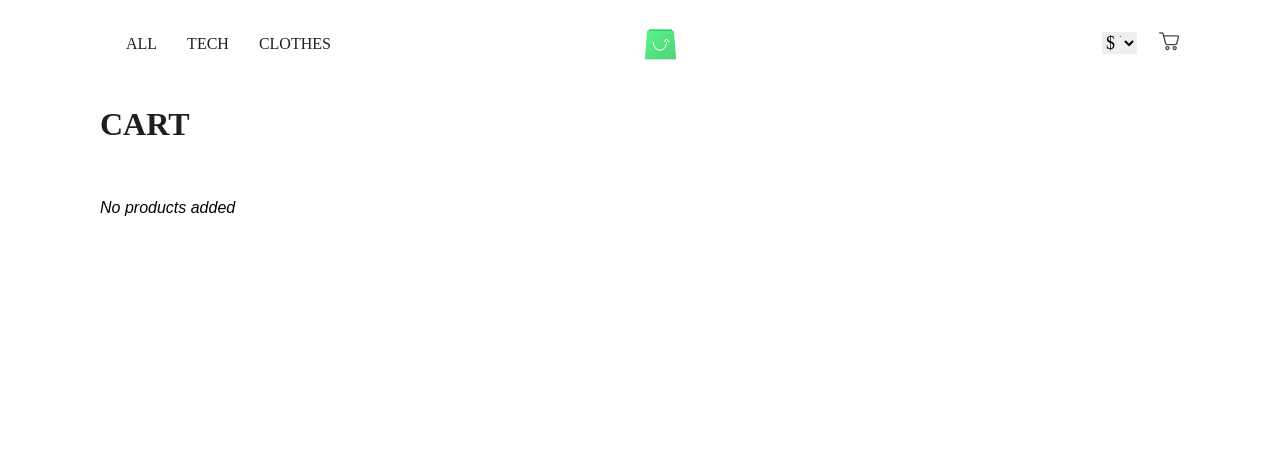
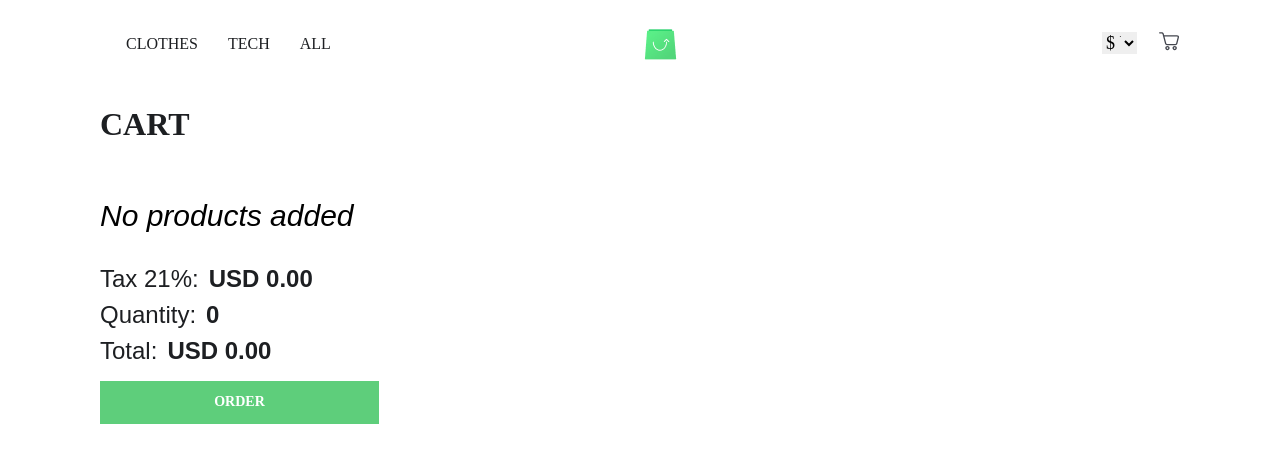
Before and after one commit to gerogarzon/scandiweb-challenge-Geronimo-Garzon, a React (Create React App) app: page /cartdetail in a window 1280 px wide. Shown: the top 462 px of the page. Built offline with nearby package versions, Linux system fonts and the light colour scheme.

Commit message:
add restriction when add to cart / mock cartdetail page

```diff
--- a/src/components/Cart.jsx
+++ b/src/components/Cart.jsx
@@ -10,15 +10,15 @@ export default class Cart extends Component {
     super(props);
     this.state = {
       cartOpen: false,
-      total:0.00,
+      total: 0.0,
     };
     this.handleClick = this.handleClick.bind(this);
     this.setTotal = this.setTotal.bind(this);
   }
 
-  async setTotal(e){
-    console.log(e)
-    console.log("hola")
+  async setTotal(e) {
+    console.log(e.amount);
+    console.log("hola");
     // await  this.setState({total: e});
     // console.log(this.state.total)
   }
@@ -27,6 +27,13 @@ export default class Cart extends Component {
     this.setState({ cartOpen: !actualState });
   }
 
+  // componentDidUpdate() {
+  //   let total = document.getElementsByClassName('cart_content_price')
+  //   console.log('total', total.forEach(element => {return element.innerText
+
+  //   }));
+  // }
+
   render() {
 
     return (
@@ -34,7 +41,12 @@ export default class Cart extends Component {
         {(context) => (
           <>
             <CartContext.Consumer>
-              {({ productsInCart, changeBackgorundColor, addQuantity, removeFromCart }) => (
+              {({
+                productsInCart,
+                changeBackgorundColor,
+                addQuantity,
+                removeFromCart,
+              }) => (
                 <>
                   <div className="cart_container">
                     <div
@@ -82,7 +94,6 @@ export default class Cart extends Component {
                         </div>
                         {productsInCart.map((item, index) => {
                           return (
-
                             <div key={index} className="cart_items_products">
                               <div className="cart_items_products_col col1">
                                 <div>{item.brand}</div>
@@ -94,43 +105,21 @@ export default class Cart extends Component {
                                         {e.currency.label ===
                                           context.currency && (
                                           <b
-                                            onChange={()=>this.setTotal(Number(item.quantity*e.amount).toFixed(2))}
                                             key="index"
                                             className="cart_content_price"
-
                                           >
-                                            {e.currency.label} {Number(item.quantity*e.amount).toFixed(2)}
+                                            {e.currency.label}{" "}
+                                            {Number(
+                                              item.quantity * e.amount
+                                            ).toFixed(2)}
                                           </b>
                                         )}
                                       </div>
                                     );
                                   })}
                                 </div>
+
                                 <div>
-
-                                {/* <div>{item.attributes.id}:</div>
-                                        {item.attributes.id === "Color" ? (
-                                          <div
-                                            style={{
-                                              backgroundColor: item.attributes.value,
-                                            }}
-                                            className="colorType"
-                                          ></div>
-                                        ) : (
-                                          <div className="attribute_value">
-                                            {item.attributes.value}
-                                          </div>
-                                        )}    */}
-
-                                {/* {item.attributes.length !== 0 && <div className="attribute_value">
-                                            {item.attributes[item.attributes.length - 1].value}
-                                          </div>} */}
-
-
-                                {/* <div className="attribute_value">
-                                            {item.attribute[0].value}
-                                          </div> */}
-
                                   {item.attributes.map((attribute, index) => {
                                     return (
                                       <div key={index}>
@@ -150,36 +139,12 @@ export default class Cart extends Component {
                                       </div>
                                     );
                                   })}
-
-
-
-                                  {/* <div key={index}>
-                                        <div>{item.attribute[Array.length-1]}:</div>
-                                        {item.attribute[Array.length-1].id === "Color" ? (
-                                          <div
-                                            style={{
-                                              backgroundColor: item.attribute[Array.length-1].value,
-                                            }}
-                                            className="colorType"
-                                          ></div>
-                                        ) : (
-                                          <div className="attribute_value">
-                                            {item.attribute[Array.length-1].value}
-                                          </div>
-                                        )}
-                                      </div> */}
-
-
-
                                 </div>
                               </div>
 
-                              {/* {item.attributes.map((a,idx)=>{return(
-                              <div key={idx} className="cart_items_products_col col2">
+                              <div className="cart_items_products_col col2">
                                 <button
-                                    data-attribute={a.value}
-                                    data-id={item.name}
-                                    onClick={addQuantity}
+                                  onClick={()=>addQuantity(item.id)}
                                   className="button_add"
                                 >
                                   +
@@ -188,39 +153,12 @@ export default class Cart extends Component {
                                   {item.quantity}
                                 </div>
                                 <button
-                                    data-id={item.name}
-                                    onClick={removeFromCart}
+                                  onClick={()=>removeFromCart(item.id)}
                                   className="button_subtract"
                                 >
                                   -
                                 </button>
                               </div>
-                              )})} */}
-
-                                <div className="cart_items_products_col col2">
-                                  <button
-                                    // data-attribute={a.value}
-                                    data-id={item.name}
-                                    onClick={addQuantity}
-                                    className="button_add"
-                                    >
-                                      +
-                                    </button>
-                                  <div className="product_quantity">
-                                    {item.quantity}
-                                  </div>
-                                  <button
-                                    data-id={item.name}
-                                    onClick={removeFromCart}
-                                    className="button_subtract"
-                                  >
-                                    -
-                                  </button>
-                                </div>
-
-
-
-
 
                               <div className="cart_items_products_col col3">
                                 <img
@@ -230,17 +168,21 @@ export default class Cart extends Component {
                                 />
                               </div>
                             </div>
-
-
-
                           );
                         })}
 
-
-                        <div  className="total">
+                        <div className="total">
                           <b className="total_title">Total</b>
                           <b className="total_amount">
-                              {productsInCart.quantity}
+
+                          {context.currency}{" "}{Number(productsInCart.reduce((acc, product)=>{
+                              if(product.prices.map(e=>{return e.currency.label ===context.currency})) {
+                                 let price = product.prices.find(evt=>{return evt.currency.label ===context.currency});
+                                return acc + price.amount * product.quantity;
+                              }
+                              }, 0)).toFixed(2)}
+
+
                           </b>
                         </div>
 
--- a/src/components/CartDetail.jsx
+++ b/src/components/CartDetail.jsx
@@ -7,45 +7,55 @@ export default class CartDetail extends Component {
   constructor(props) {
     super(props);
     this.state = {
-      counter: 1,
+      total: 0.0,
+      carousel: "",
     };
+    this.changeImage = this.changeImage.bind(this);
   }
+
+  changeImage=(id)=>{
+    let productId= id;
+    console.log(productId);
+    let context = this.context.productsInCart.find((e)=> e.id === productId)
+    console.log(context)
+    let gallery = context.gallery;
+    let i = 0;
+    let currentImage = gallery[i+1]
+    console.log(currentImage);
+  }
+
   render() {
     return (
       <>
         <CartContext.Consumer>
-          {({ productsInCart, addQuantity, removeFromCart }) => (
+          {({ productsInCart, addQuantity, removeFromCart, backgroundColor }) => (
             <>
               <CurrencyContext.Consumer>
                 {(context) => (
                   <>
-                    <div className="cartdetail_container">
+                    <div style={{opacity:backgroundColor}} className="cartdetail_container">
                       <div className="title">CART</div>
                       {productsInCart.length === 0 && (
                         <em className="empty_cart">No products added</em>
                       )}
                       {productsInCart.map((item, index) => {
                         return (
-                          <div key={index}>
-                            <div className="products_container">
+                          <div key={index} className="products_container">
                             <div className="products_items">
                               <div className="products_items_col colone">
                                 <b className="product_brand">{item.brand}</b>
-                                  <div className="product_name">
-                                    {item.name}
-                                  </div>
+                                <div className="product_name">{item.name}</div>
                                 <div>
-                                    {item.prices.map((item, index) => {
+                                  {item.prices.map((e, index) => {
                                     return (
                                       <div key={index}>
-                                          {item.currency.label ===
+                                        {e.currency.label ===
                                           context.currency && (
-                                            <p
-                                              key="index"
-                                              className="item_price"
-                                            >
-                                              {item.currency.label}{" "}
-                                              {item.amount}
+                                          <p key="index" className="item_price">
+                                            {e.currency.label}{" "}
+                                            {Number(
+                                              item.quantity * e.amount
+                                            ).toFixed(2)}
                                           </p>
                                         )}
                                       </div>
@@ -62,8 +72,7 @@ export default class CartDetail extends Component {
                                         {attribute.id === "Color" ? (
                                           <div
                                             style={{
-                                                backgroundColor:
-                                                  attribute.value,
+                                              backgroundColor: attribute.value,
                                             }}
                                             className="attribute_typecolor"
                                           ></div>
@@ -80,8 +89,7 @@ export default class CartDetail extends Component {
                               <div className="products_items_col coltwo">
                                 <button
                                   className="add_button"
-                                    data-id={item.name}
-                                    onClick={addQuantity}
+                                  onClick={() => addQuantity(item.id)}
                                 >
                                   +
                                 </button>
@@ -92,8 +100,7 @@ export default class CartDetail extends Component {
 
                                 <button
                                   className="subtract_button"
-                                    data-id={item.name}
-                                    onClick={removeFromCart}
+                                  onClick={() => removeFromCart(item.id)}
                                 >
                                   -
                                 </button>
@@ -104,13 +111,68 @@ export default class CartDetail extends Component {
                                   src={item.gallery[0]}
                                   alt="product"
                                 />
-                                </div>
+                                <button
+                                onClick={()=>this.changeImage(item.id)}>aw</button>
                               </div>
                             </div>
                           </div>
                         );
                       })}
-                      <div className="total_container"></div>
+                      <div className="total_container">
+                        <div className="total_items">
+                          <p>Tax 21%:</p>
+                          <b className="amount_total">
+                            {context.currency}{" "}
+                            {Number(Number(
+                              productsInCart.reduce((acc, product) => {
+                                if (
+                                  product.prices.map((e) => {
+                                    return (
+                                      e.currency.label === context.currency
+                                    );
+                                  })
+                                ) {
+                                  let price = product.prices.find((evt) => {
+                                    return (
+                                      evt.currency.label === context.currency
+                                    );
+                                  });
+                                  return acc + price.amount * product.quantity;
+                                }
+                              }, 0)
+                            ).toFixed(2) * 0.21).toFixed(2)}{" "}
+                          </b>
+                        </div>
+                        <div className="total_items">
+                          <p>Quantity:</p>
+                          <b className="amount_total">{productsInCart.reduce((acc, product)=>{ return acc + product.quantity}, 0)}</b>
+                        </div>
+                        <div className="total_items">
+                          <p>Total:</p>
+                          <b className="amount_total">
+                            {context.currency}{" "}
+                            {Number(
+                              productsInCart.reduce((acc, product) => {
+                                if (
+                                  product.prices.map((e) => {
+                                    return (
+                                      e.currency.label === context.currency
+                                    );
+                                  })
+                                ) {
+                                  let price = product.prices.find((evt) => {
+                                    return (
+                                      evt.currency.label === context.currency
+                                    );
+                                  });
+                                  return acc + price.amount * product.quantity;
+                                }
+                              }, 0)
+                            ).toFixed(2)}
+                          </b>
+                        </div>
+                        <button className="btn_order">ORDER</button>
+                      </div>
                     </div>
                   </>
                 )}
@@ -122,3 +184,4 @@ export default class CartDetail extends Component {
     );
   }
 }
+CartDetail.contextType = CartContext;
--- a/src/components/Header.jsx
+++ b/src/components/Header.jsx
@@ -19,14 +19,14 @@ export default class Header extends Component {
             <nav className="header">
               <div className="navigation">
                 <div className="header_navigation">
-                  <Link className="header_navigation_elements" to="/">
-                    <label className="header_navigation_elements_label" >ALL</label>
+                  <Link className="header_navigation_elements" to="/clothescategory">
+                    <label className="header_navigation_elements_label">CLOTHES</label>
                   </Link>
                   <Link className="header_navigation_elements" to="/techcategory">
                     <label className="header_navigation_elements_label">TECH</label>
                   </Link>
-                  <Link className="header_navigation_elements" to="/clothescategory">
-                    <label className="header_navigation_elements_label">CLOTHES</label>
+                  <Link className="header_navigation_elements" to="/">
+                    <label className="header_navigation_elements_label" >ALL</label>
                   </Link>
                 </div>
               </div>
--- a/src/css/cart.css
+++ b/src/css/cart.css
@@ -113,6 +113,7 @@
   min-width: 24px;
   max-width: fit-content;
   min-height: 24px;
+  border: 1px solid #1d1f22;
 }
 .attribute_value {
   display: flex;
--- a/src/css/cartdetail.css
+++ b/src/css/cartdetail.css
@@ -1,7 +1,7 @@
 .cartdetail_container {
   display: flex;
   flex-direction: column;
-  padding:24px 0px;
+  padding: 24px 0px;
 }
 .title {
   display: flex;
@@ -10,7 +10,6 @@
   align-items: center;
   width: 100%;
   flex-grow: 1;
-  color: #1d1f22;
   padding-left: 100px;
   font-family: "Raleway";
   font-style: normal;
@@ -26,6 +25,7 @@
   justify-content: flex-start;
   align-items: center;
   padding-left: 100px;
+  font-size:30px;
 }
 .products_container {
   display: flex;
@@ -37,7 +37,6 @@
   border-top: 1px solid #e5e5e5;
   border-bottom: 1px solid #e5e5e5;
 }
-
 .products_items {
   display: flex;
   flex-direction: row;
@@ -45,9 +44,7 @@
   height: 336px;
   justify-content: center;
   align-items: center;
-
   padding: 24px 0px;
-
 }
 .products_items_col {
   display: flex;
@@ -66,40 +63,40 @@
   overflow-x: hidden;
   overflow-y: scroll;
 }
-.colone::-webkit-scrollbar{
+.colone::-webkit-scrollbar {
   background-color: #ffffff;
 }
-.product_brand{
-  font-family: 'Raleway';
+.product_brand {
+  font-family: "Raleway";
   font-style: normal;
   font-weight: 600;
   font-size: 30px;
   line-height: 27px;
   display: flex;
   align-items: center;
-  color: #1D1F22;
+  color: #1d1f22;
   margin-bottom: 16px;
 }
-.product_name{
-  font-family: 'Raleway';
+.product_name {
+  font-family: "Raleway";
   font-style: normal;
   font-weight: 400;
   font-size: 30px;
   line-height: 27px;
   display: flex;
   align-items: center;
-  color: #1D1F22;
+  color: #1d1f22;
   margin-bottom: 16px;
 }
-.item_price{
-font-family: 'Raleway';
+.item_price {
+  font-family: "Raleway";
   font-style: normal;
   font-weight: 700;
   font-size: 24px;
   line-height: 24px;
   display: flex;
   align-items: center;
-color: #1D1F22;
+  color: #1d1f22;
   margin-bottom: 16px;
 }
 .attribute_id {
@@ -173,7 +170,6 @@ margin-bottom: 16px;
   justify-content: center;
   align-items: center;
   flex-grow: 0;
-
   height: 336px;
 }
 .img {
@@ -187,7 +183,34 @@ margin-bottom: 16px;
 }
 .total_container {
   display: flex;
-  flex-direction: row;
-  justify-content: center;
-  align-items: center;
+  flex-direction: column;
+  justify-content: flex-start;
+  align-items: flex-start;
+  margin: 32px 100px;
 }
+.total_items {
+  display: flex;
+  padding-bottom: 8px;
+  font-family: "Raleway";
+  font-style: normal;
+  font-weight: 400;
+  font-size: 24px;
+  line-height: 28px;
+  color: #1d1f22;
+}
+.amount_total{
+padding-left: 10px;
+}
+.btn_order{
+  width: 279px;
+  height:43px;
+  background: #5ECE7B;
+  color: #FFFFFF;
+  border: none;
+  font-family: 'Raleway';
+  font-style: normal;
+  font-weight: 600;
+  font-size: 14px;
+  line-height: 120%;
+  margin-top: 8px;
+}
```
Also changed, not shown: src/components/ProductDetail.jsx (+62 -34 lines), src/context/CartContext.jsx (+33 -48 lines), src/css/productdetail.css (+10 -0 lines). Lines whose indentation alone changed are shown as unchanged.
